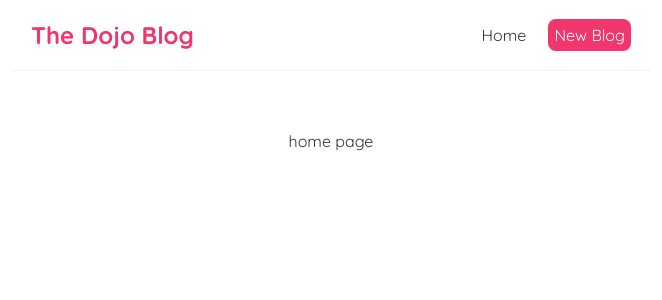
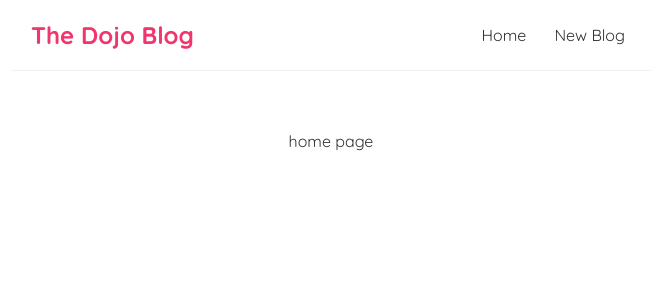
Before and after one commit to H-alchemist/AtlassBlog, a React (Create React App) app: page / in a window 1280 px wide. Shown: the top 300 px of the page, without its empty margins (309-971 px from the left). Built offline with nearby package versions, Linux system fonts and the light colour scheme.

Commit message:
branch commit

```diff
--- a/src/Navbar.js
+++ b/src/Navbar.js
@@ -4,11 +4,7 @@ const Navbar = () => {
       <h1>The Dojo Blog</h1>
       <div className="links">
         <a href="/">Home</a>
-        <a href="/create" style={{
-          color: 'white',
-          backgroundColor: '#f1356d',
-          borderRadius: '8px'
-        }}>New Blog</a>
+        <a href="/create" >New Blog</a>
       </div>
     </nav>
   );
```
